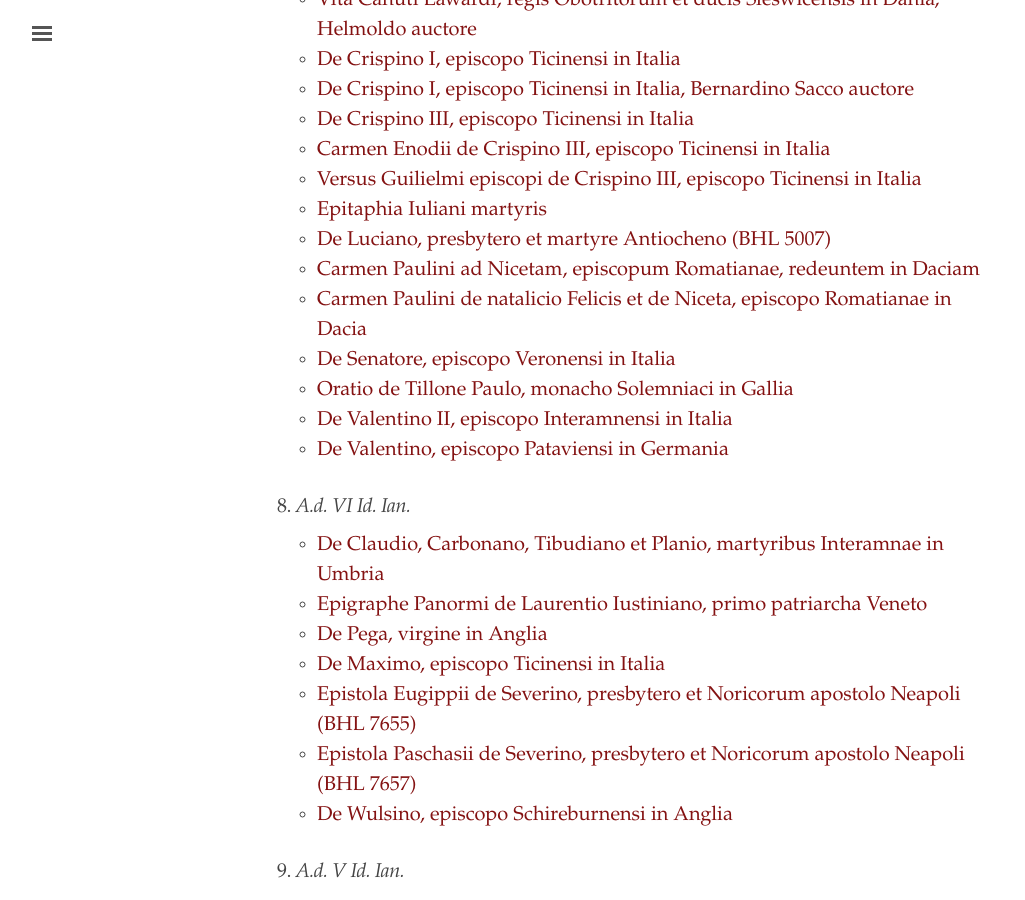
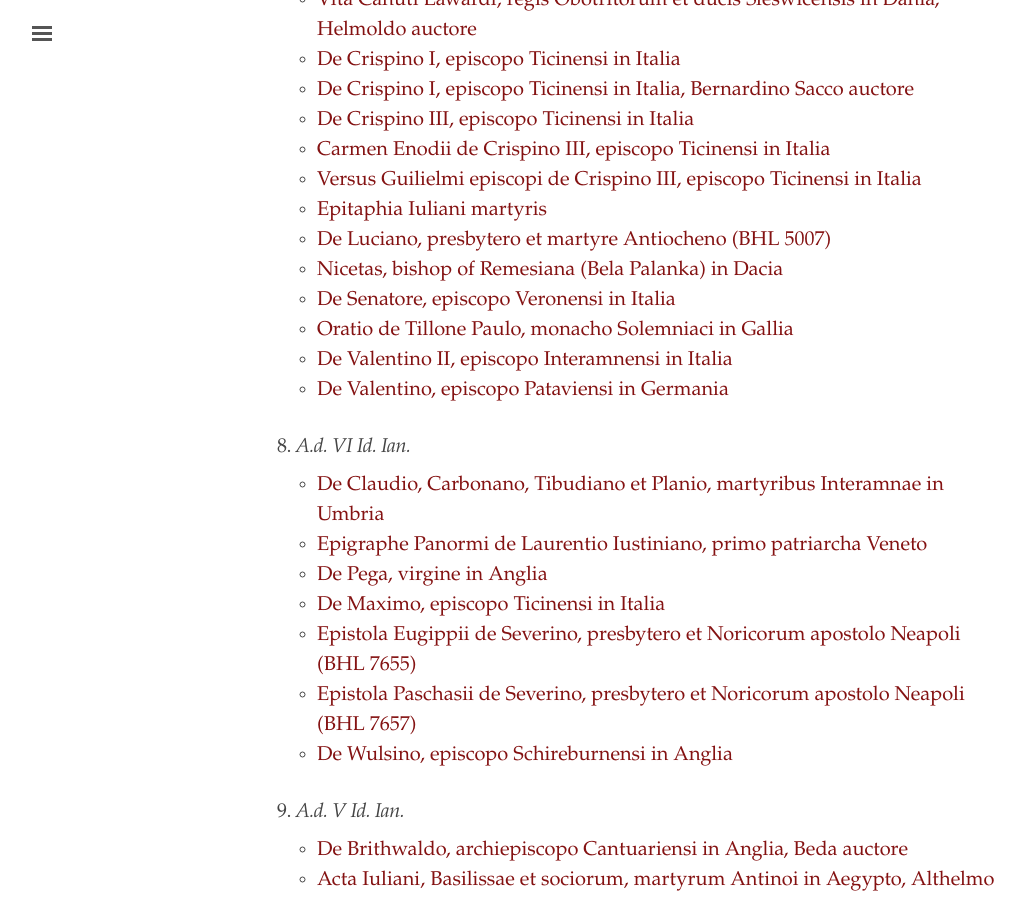
Before and after one commit to cjkoepke1/latin-hagiography, a Jekyll site: the page built from index.md, in a window 1280 px wide and 900 px high, scrolled down 2570 px. Shown: the whole window, without its empty margins (3-1028 px from the left). Built offline with Jekyll 4.4.1, drawn with Linux system fonts in a browser that asks for light colours.

Commit message:
Updated link to Nicetas of Remesiana

```diff
--- a/index.md
+++ b/index.md
@@ -95,8 +95,7 @@ title: "Latin Hagiography"
 - [Versus Guilielmi episcopi de Crispino III, episcopo Ticinensi in Italia](https://cjkoepke1.github.io/latin-hagiography/texts/versus-guilielmi-de-crispino-iii/)
 - [Epitaphia Iuliani martyris](https://cjkoepke1.github.io/latin-hagiography/texts/epitaphia-iuliani-martyris/)
 - [De Luciano, presbytero et martyre Antiocheno (BHL 5007)](https://cjkoepke1.github.io/latin-hagiography/texts/de-luciano-antiocheno/)
-- [Carmen Paulini ad Nicetam, episcopum Romatianae, redeuntem in Daciam](https://cjkoepke1.github.io/latin-hagiography/texts/carmen-paulini-ad-nicetam/)
-- [Carmen Paulini de natalicio Felicis et de Niceta, episcopo Romatianae in Dacia](https://cjkoepke1.github.io/latin-hagiography/texts/carmen-paulini-de-natalicio-felicis/)
+- [Nicetas, bishop of Remesiana (Bela Palanka) in Dacia](https://cjkoepke1.github.io/latin-hagiography/saints/nicetas-remesianae/)
 - [De Senatore, episcopo Veronensi in Italia](https://cjkoepke1.github.io/latin-hagiography/texts/de-senatore-veronensi/)
 - [Oratio de Tillone Paulo, monacho Solemniaci in Gallia](https://cjkoepke1.github.io/latin-hagiography/texts/oratio-de-tillone-paulo/)
 - [De Valentino II, episcopo Interamnensi in Italia](https://cjkoepke1.github.io/latin-hagiography/texts/de-valentino-ii-interamnensi/)
```
